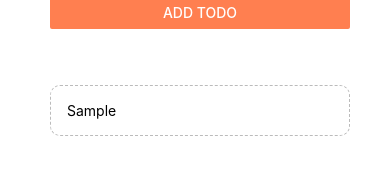
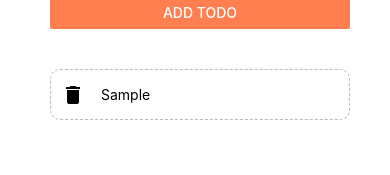
Before and after one commit to beqa200/todo-react-native, a React Native app: screen / in a window 390 px wide. Both pictures are taken after typing "Sample" into the empty fields and a click on the button "ADD TODO". Shown: the part 179-354 px from the top of the page. Built offline with nearby package versions, Linux system fonts and the light colour scheme.

Commit message:
add delete

```diff
--- a/components/TodoItem.tsx
+++ b/components/TodoItem.tsx
@@ -1,10 +1,19 @@
 import React from "react";
-import { TouchableOpacity, Text, StyleSheet } from "react-native";
+import { TouchableOpacity, Text, StyleSheet, View } from "react-native";
+import { MaterialIcons } from "@expo/vector-icons";
 
 export default function TodoItem(props: TodoItemProps) {
   return (
-    <TouchableOpacity onPress={() => props.deleteTodos(props.item.key)}>
-      <Text style={styles.item}>{props.item.text}</Text>
+    <TouchableOpacity>
+      <View style={styles.wrapper}>
+        <MaterialIcons
+          name="delete"
+          size={24}
+          color="black"
+          onPress={() => props.deleteTodos(props.item.key)}
+        />
+        <Text style={styles.item}>{props.item.text}</Text>
+      </View>
     </TouchableOpacity>
   );
 }
@@ -12,10 +21,14 @@ export default function TodoItem(props: TodoItemProps) {
 const styles = StyleSheet.create({
   item: {
     padding: 16,
-    marginTop: 16,
+  },
+  wrapper: {
     borderColor: "#bbb",
     borderWidth: 1,
     borderStyle: "dashed",
     borderRadius: 10,
+    flexDirection: "row",
+    alignItems: "center",
+    paddingLeft: 10,
   },
 });
```
